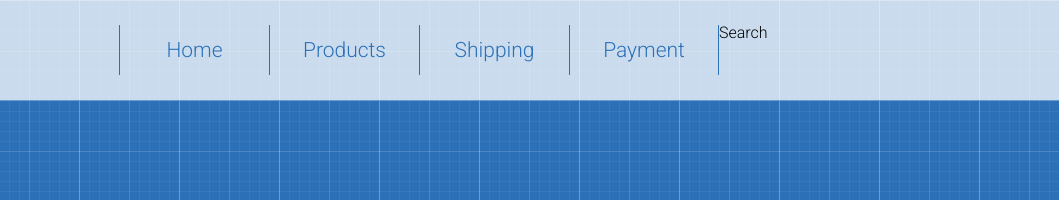
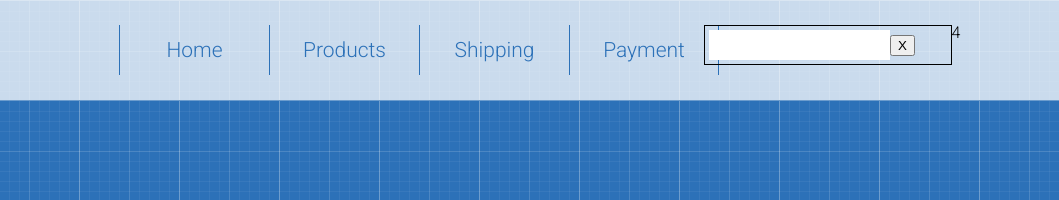
Before and after one commit to Elena-Budnik/shop-page, a plain HTML site: page index.html in a window 1280 px wide. Shown: the top 200 px of the page, 221-1280 px from the left. Drawn offline with Linux system fonts and the light colour scheme.

Commit message:
add search

```diff
--- a/index.html
+++ b/index.html
@@ -40,10 +40,23 @@
                             <li><a href="">Shipping</a></li>
                             <li><a href="">Payment</a></li>
                         </ul>
-
                     </nav>
                 </div>
-                <div class="col-3">Search</div>
+                <div class="col-3">
+                    <div class="row">
+                        <div class="col-9">
+                            <form action="" class="search-form">
+                                <input type="text" class="input-search">
+                                <button>X</button>
+                            </form>
+                        </div>
+                        <div class="col-3">
+                            <div class="card">
+                                <div class="poducts-count">4</div>
+                            </div>
+                        </div>
+                    </div>
+                </div>
             </div>
         </div>
     </header>
--- a/style.css
+++ b/style.css
@@ -21,6 +21,10 @@ header{
     margin-right: auto;
 
 }
+
+
+
+
 .row{
     display: flex;
     margin-left: -15px;
@@ -40,6 +44,10 @@ padding-right: 15px;
 .col-6{
     flex:0 0 50%;
     max-width: 50%;
+}
+.col-9{
+    flex:0 0 75%;
+    max-width: 75%;
 }
 .logo{
     margin-top: 7px;
@@ -69,3 +77,15 @@ padding-right: 15px;
     text-decoration: none;
     border-left: 1px solid #2c71b8;
 }
+.search-form{
+    height: 40px;
+    border: 1px solid black;
+    display: flex;
+    align-items: center;
+    padding: 4px;
+    background-color: transparent;
+}
+.input-search{
+    height: 30px;
+    border: none;
+}
```
